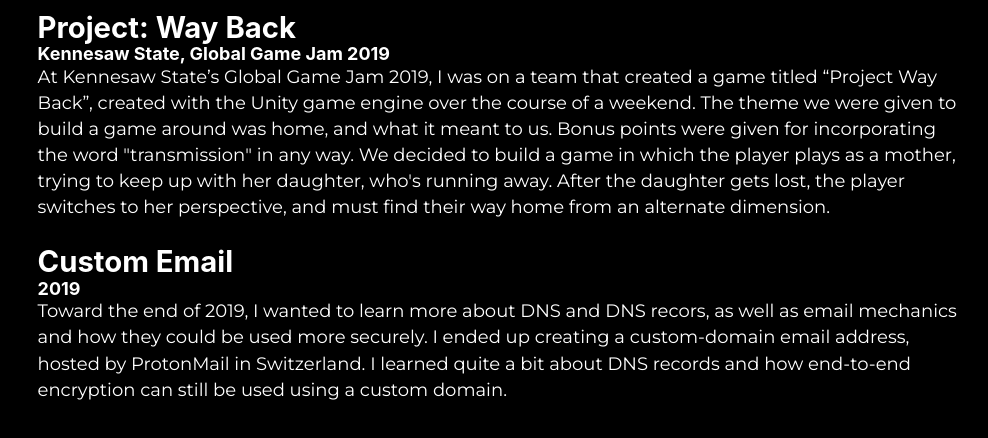
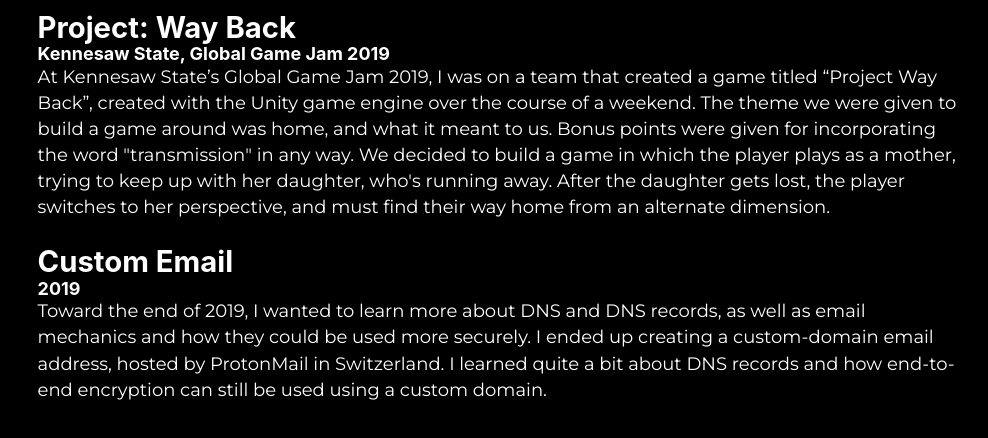
Before and after one commit to wxlfe/wxlfe, a Gatsby site: page /projects in a window 1280 px wide. Shown: the part 530-968 px from the top of the page, without its empty margins (142-1130 px from the left). Built offline with nearby package versions, Linux system fonts and the light colour scheme; Gatsby itself is replaced by a stand-in of ours.

Commit message:
Fixed typo

```diff
--- a/src/pages/projects.js
+++ b/src/pages/projects.js
@@ -33,7 +33,7 @@ const ProjectsPage = () => (
                 <h2 style={{ marginBottom: '0' }}>Custom Email</h2>
                 <h4 style={{ marginBottom: '0' }}>2019</h4>
                 <p>
-                    Toward the end of 2019, I wanted to learn more about DNS and DNS recors, as well as email mechanics and how they could be used more securely. I ended up creating a custom-domain email address, hosted by ProtonMail in Switzerland. I learned quite a bit about DNS records and how end-to-end encryption can still be used using a custom domain.
+                    Toward the end of 2019, I wanted to learn more about DNS and DNS records, as well as email mechanics and how they could be used more securely. I ended up creating a custom-domain email address, hosted by ProtonMail in Switzerland. I learned quite a bit about DNS records and how end-to-end encryption can still be used using a custom domain.
                 </p>
             </div>
         </div>
```
